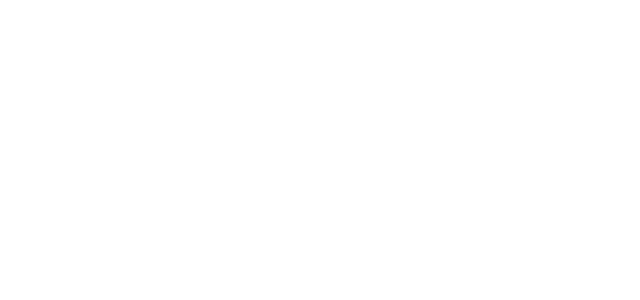
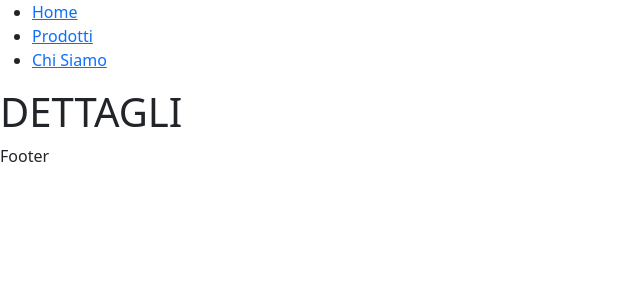
Before and after one commit to ernestocostanzo51/react-router, a React (Vite) app: page /prodotti/id in a window 1280 px wide. Before the commit this address had no page. Shown: the top 300 px of the page, without its empty margins (0-640 px from the left). Built offline with nearby package versions, Linux system fonts and the light colour scheme.

Commit message:
creazione route /prodotti/id

```diff
--- a/src/App.jsx
+++ b/src/App.jsx
@@ -4,6 +4,7 @@
 import ChiSiamo from './pages/ChiSiamo'
 import Prodotti from './pages/Prodotti'
 import DefLayout from './layout/autlet'
+import DetailsProd from './pages/DetailsProdotto'
 
 function App() {
 
@@ -15,6 +16,7 @@
       <Route path="/" element={<HomePage/>} />
       <Route path="/chiSiamo" element={<ChiSiamo/>} />
       <Route path="/prodotti" element={<Prodotti/>} />
+      <Route path='/prodotti/id' element={<DetailsProd/>} />
       </Route>
      </Routes>
      </BrowserRouter>
--- /dev/null
+++ b/src/pages/DetailsProdotto.jsx
@@ -0,0 +1,5 @@
+export default function DetailsProd(){
+    return(
+        <h1>DETTAGLI</h1>
+    )
+}
```
